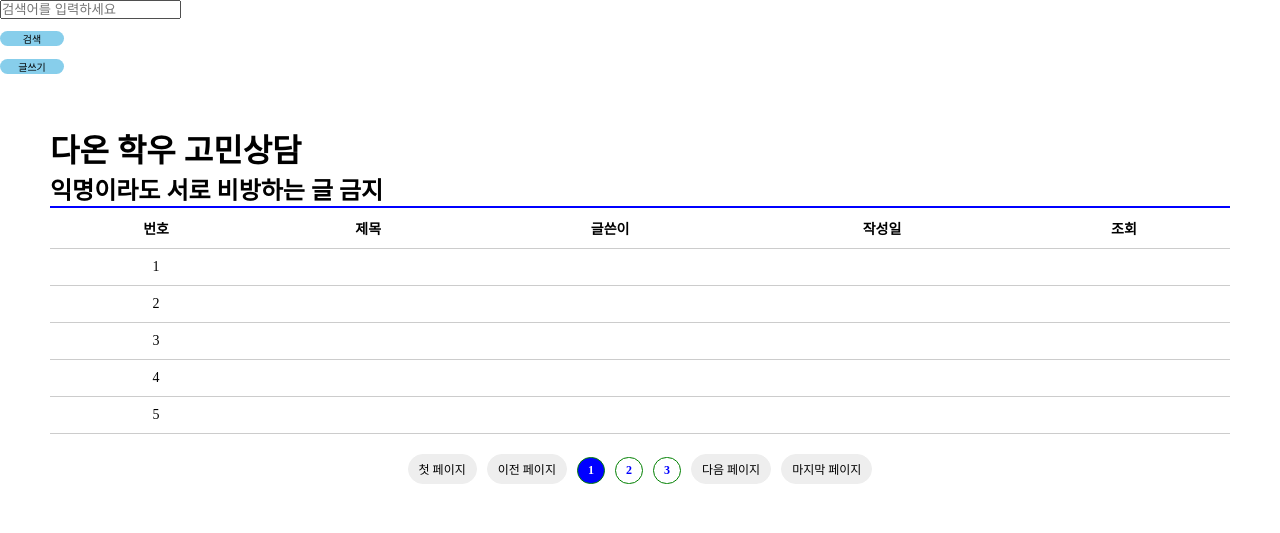
After one commit to pknu-wap/2021-web-3-team, a Flask app: page /post in a window 1280 px wide. The commit adds this page. Shown: the top 533 px of the page. Run offline with Flask 2, Linux system fonts and the light colour scheme; the visitor is signed in with stand-in values (Sample User, id 1).

```diff
--- a/DB_handler.py
+++ b/DB_handler.py
@@ -74,3 +74,8 @@ class DBModule:
                 }
             self.db.child('community').child(nickname).child(title).set(data)
             return True
+
+    #글목록 보여주기
+    def post_list(self):
+        post_list = self.db.child('community').get().val()
+        print(post_list)
--- a/app.py
+++ b/app.py
@@ -1,9 +1,21 @@
 from flask import Flask, redirect,render_template,url_for,request,session
+from flask_mail import * #설치 필요 pip install Flask-Mail
 from DB_handler import DBModule;
+from random import *
 
 DB = DBModule()
 app = Flask(__name__)
 app.secret_key = 'WAP_003789632145'
+
+mail = Mail(app)
+app.config["MAIL_SERVER"]='smtp.gmail.com'
+app.config["MAIL_PORT"] = 465
+app.config["MAIL_USERNAME"] = 'username@gmail.com'
+app.config['MAIL_PASSWORD'] = '*************'
+app.config['MAIL_USE_TLS'] = False
+app.config['MAIL_USE_SSL'] = True
+mail = Mail(app)
+otp = randint(000000,999999)
 
 @app.route('/',methods=["GET", "POST"])
 def main():
@@ -11,7 +23,6 @@ def main():
         id =session['login']
         return render_template('main.html', name = id)
     return render_template('main.html')
-
 
 @app.route('/join', methods=['GET', 'POSt'])
 def join():
@@ -21,7 +32,8 @@ def join():
         nickname = request.form['nickname']
         university = request.form.get('select1')
 
-        # 아이디 & 닉네임 중복 방지
+        DB.nickname_check(nickname)
+        # 아이디 중복 방지, 닉네임 중복방지
         if DB.IDcheck(id) or DB.nickname_check(nickname):
             return redirect(url_for('join'))
         else:
@@ -32,6 +44,34 @@ def join():
 
     return render_template('join.html')
 
+#이메일 인증1 -> @pknu.ac.kr @ks.ac.kr -> javascript에서 특정 단어를 포함하는지 확인
+@app.route('/auth', methods=['GET', 'POST'])
+def auth():
+    if request.method == 'POST':
+        email = request.form['email']
+        if not email:
+            return render_template('auth.html')
+        else:
+            return render_template('verify.html')
+
+    return render_template('auth.html')
+
+#이메일 인증2
+@app.route('/verify', methods=['GET', 'POSt'])
+def verify():
+    email = request.form["email"]
+    msg = Message('OTP',sender = 'username@gmail.com', recipients = [email])
+    msg.body = str(otp)
+    mail.send(msg)
+    return render_template('verify.html')
+
+#이메일 인증3
+@app.route('/validate',methods=['GET', 'POSt'])
+def validate():
+    user_otp = request.form['otp']
+    if otp == int(user_otp):
+        return render_template('join.html')
+    return render_template('auth.html')
 
 @app.route('/login', methods = ['GET', 'POST'])
 def login():
@@ -53,5 +93,31 @@ def logout():
     session.pop("login", None)
     return redirect(url_for("main"))
 
+@app.route('/post',methods=["GET", "POST"])
+def post():
+    if 'login' in session:
+        return render_template('post.html')
+    else:
+        return render_template('login.html')
+
+@app.route('/write_page',methods=["GET", "POST"])
+def write_page():
+    return render_template('write.html')
+
+@app.route('/write',methods=["GET", "POST"])
+def write():
+    if request.method == 'POST':
+        title=request.form['title']
+        contents=request.form['contents']
+
+        if(DB.write(session['nickname'],title,contents)):
+            return redirect(url_for('post'))
+        else:
+            return redirect(url_for('write_page'))
+
+@app.route('/mypage',methods=["GET", "POST"])
+def mypage():
+    return render_template('mypage.html')
+
 if __name__ =='__main__':
     app.run(debug=True)
--- /dev/null
+++ b/static/post.css
@@ -0,0 +1,89 @@
+* {
+    margin: 0;
+    padding: 0;
+}
+
+table {
+    border-collapse: collapse;
+}
+
+caption {
+    display: none;
+}
+
+a {
+    text-decoration: none;
+    color: inherit;
+}
+.btn-area {margin-top: 10px;}
+.btn-area button{
+width: 5%; height: 15px;
+background: skyblue;
+color: black;
+font-size: 10px;
+border: none;
+border-radius: 25px;
+}
+
+.board_list_wrap {
+    padding: 50px;
+}
+
+.board_list {
+    width: 100%;
+    border-top: 2px solid blue;
+}
+
+.board_list tr {
+    border-bottom: 1px solid #ccc;
+}
+
+.board_list th,
+.board_list td {
+    padding: 10px;
+    font-size: 14px;
+}
+
+.board_list td {
+    text-align: center;
+}
+
+.board_list .tit {
+    text-align: left;
+}
+
+.board_list .tit:hover {
+    text-decoration: underline;
+}
+
+.board_list_wrap .paging {
+    margin-top: 20px;
+    text-align: center;
+    font-size: 0;
+}
+.board_list_wrap .paging a {
+    display: inline-block;
+    margin-left: 10px;
+    padding: 5px 10px;
+    border-radius: 100px;
+    font-size: 12px;
+}
+.board_list_wrap .paging a:first-child {
+    margin-left: 0;
+}
+
+.board_list_wrap .paging a.bt {
+    border: 1px solid #eee;
+    background: #eee;
+}
+
+.board_list_wrap .paging a.num {
+    border: 1px solid green;
+    font-weight: 600;
+    color: blue;
+}
+
+.board_list_wrap .paging a.num.on {
+    background: blue;
+    color: #fff;
+}
--- a/templates/main.html
+++ b/templates/main.html
@@ -12,18 +12,18 @@
                 <p>다온</p>
                 <ul>
                     <li>
-                        <a href="#">게시판
+                        <a href="/post">게시판
                     </a> </li>
                     {% if name %}
                     <li>
-                        <a href="#">{{name}}
+                        <a href="/mypage">{{name}}
                     </a></li>
                     <li>
                         <a href="/logout">로그아웃
                     </a></li>
                     {% else %}
                     <li>
-                        <a href="/join">회원가입
+                        <a href="/auth">회원가입
                     </a></li>
                     <li>
                         <a href="/login">로그인
--- /dev/null
+++ b/templates/post.html
@@ -0,0 +1,95 @@
+<!DOCTYPE html>
+<html>
+    <head>
+        <title>학우 고민상담 게시판 목록</title>
+        <link rel="stylesheet" href="{{ url_for('static', filename='post.css') }}">
+    </head>
+    <body>
+      <from class="search-form">
+      <input type="text" class="search" placeholder="검색어를 입력하세요"/>
+      <div class="btn-area">
+        <button search="btn"
+         type="submit">검색</button>
+      </div>
+      <div class="btn-area">
+        <button write="btn"
+         type="button" onClick="location.href='/write_page'">글쓰기</button>
+      </div>
+      <ul class="suggestions">
+      </ul>
+      </from>
+        <div class="board_list_wrap">
+            <table class="board_list">
+
+              <h1>다온 학우 고민상담</h1>
+              <h2>익명이라도 서로 비방하는 글 금지</h2>
+                <caption>게시판 목록</caption>
+                <thead>
+                    <tr>
+                        <th>번호</th>
+                        <th>제목</th>
+                        <th>글쓴이</th>
+                        <th>작성일</th>
+                        <th>조회</th>
+                    </tr>
+                </thead>
+                <tbody>
+                    <tr>
+                        <td>1</td>
+                        <td class="tit">
+                            <a href="#">            </a>
+                        </td>
+                        <td>       </td>
+                        <td>       </td>
+                        <td>       </td>
+                    </tr>
+                    <tr>
+                        <td>2</td>
+                        <td class="tit">
+                            <a href="#">            </a>
+                        </td>
+                        <td>       </td>
+                        <td>       </td>
+                        <td>       </td>
+                    </tr>
+                    <tr>
+                        <td>3</td>
+                        <td class="tit">
+                            <a href="#">            </a>
+                        </td>
+                        <td>       </td>
+                        <td>       </td>
+                        <td>       </td>
+                    </tr>
+                    <tr>
+                        <td>4</td>
+                        <td class="tit">
+                            <a href="#">            </a>
+                        </td>
+                        <td>       </td>
+                        <td>       </td>
+                        <td>       </td>
+                    </tr>
+                    <tr>
+                        <td>5</td>
+                        <td class="tit">
+                            <a href="#">            </a>
+                        </td>
+                        <td>       </td>
+                        <td>       </td>
+                        <td>       </td>
+                    </tr>
+                </tbody>
+            </table>
+            <div class="paging">
+                <a href="#" class="bt">첫 페이지</a>
+                <a href="#" class="bt">이전 페이지</a>
+                <a href="#" class="num on">1</a>
+                <a href="#" class="num">2</a>
+                <a href="#" class="num">3</a>
+                <a href="#" class="bt">다음 페이지</a>
+                <a href="#" class="bt">마지막 페이지</a>
+            </div>
+        </div>
+    </body>
+</html>
```
Also changed, not shown: templates/auth.html (added, +20 -0 lines), templates/verify.html (added, +18 -0 lines).
